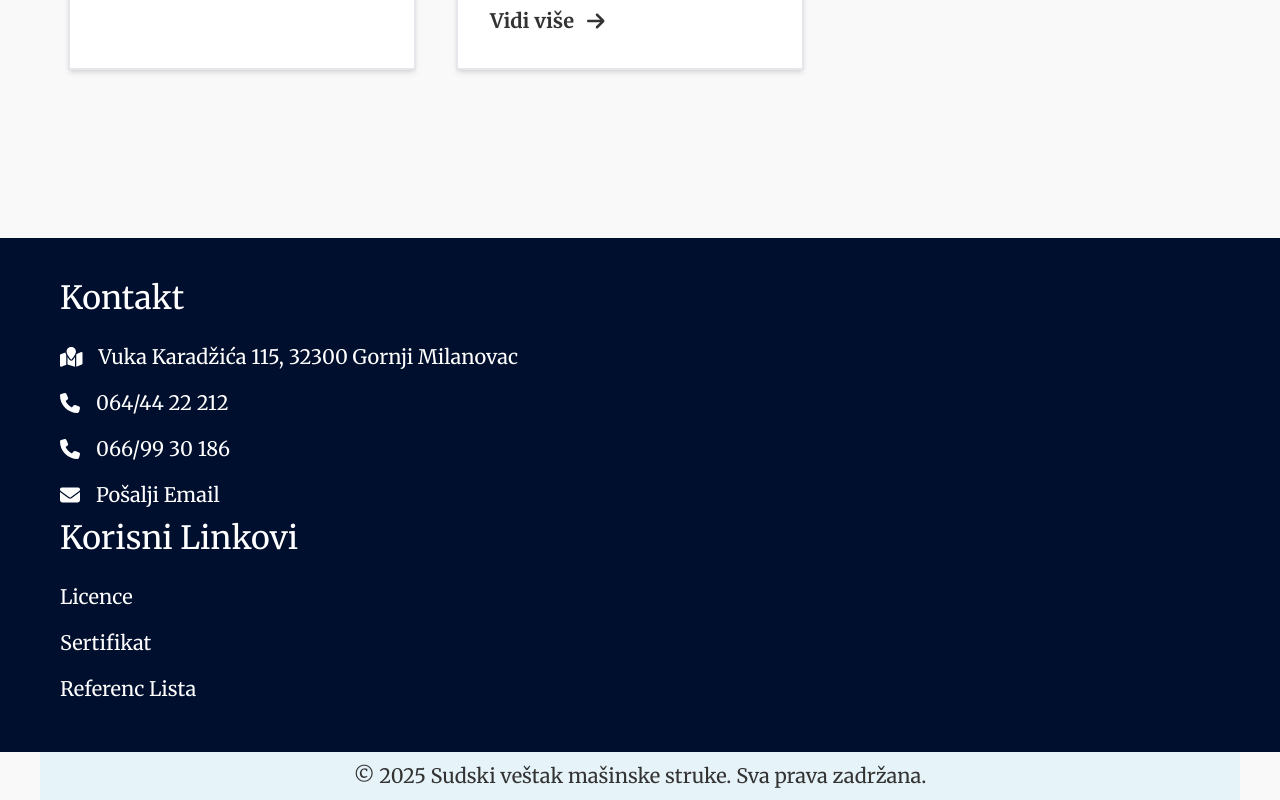
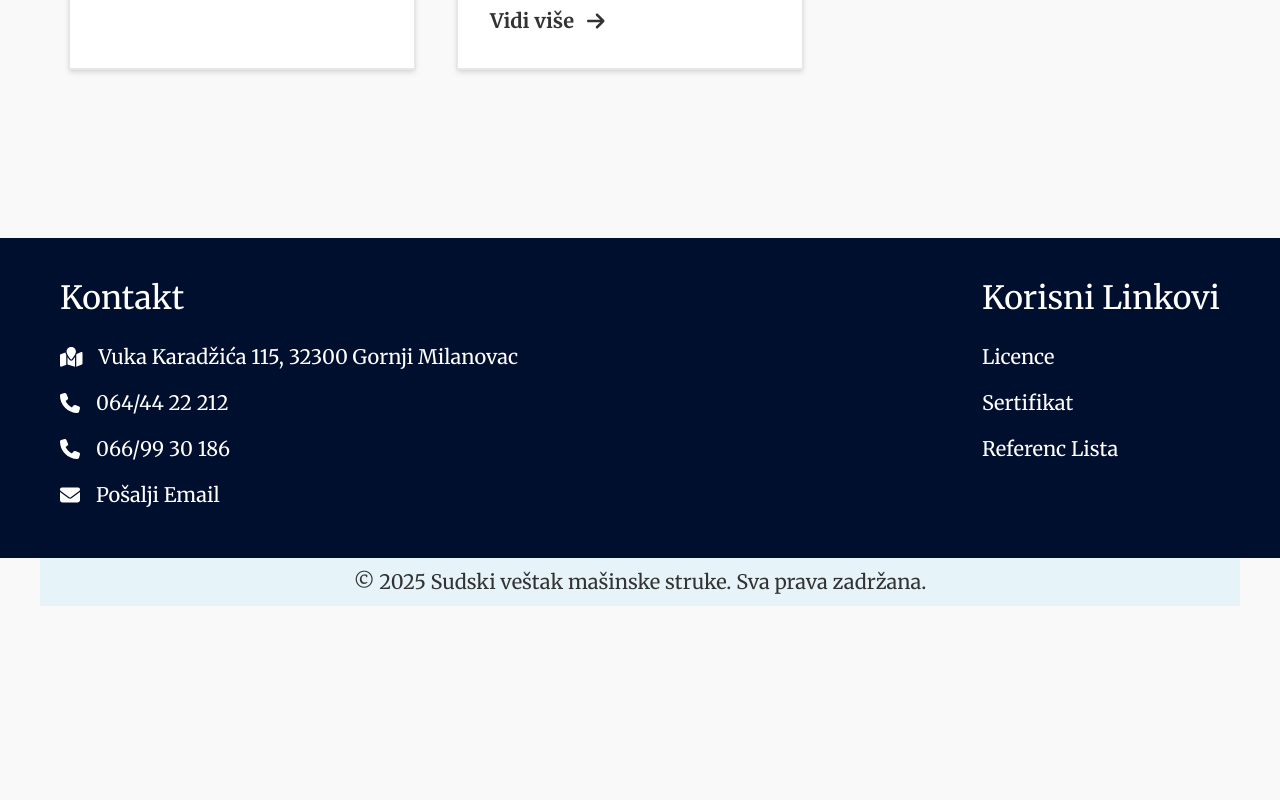
Before and after one commit to MarkoG111/forensic_expertise, a Next.js app: page / in a window 1280 px wide. Shown: the part 3168-3968 px from the top of the page. After the commit the page ends 3774 px from the top, so only its background shows below. Built offline with nearby package versions, Linux system fonts and the light colour scheme.

Commit message:
flex responsive fix

```diff
--- a/src/app/components/MainLayout.tsx
+++ b/src/app/components/MainLayout.tsx
@@ -295,7 +295,7 @@ export default function MainLayout({ children }: { children: ReactNode }) {
 
       {/* Footer */}
       <footer className="justify-between items-center p-10 bg-primary-color text-white mt-40">
-        <div className="container flex-col md:flex-row justify-between">
+        <div className="container lg:flex justify-between">
           <div className="contact-footer">
             <h2 className="mb-4">Kontakt</h2>
             <ul>
```
